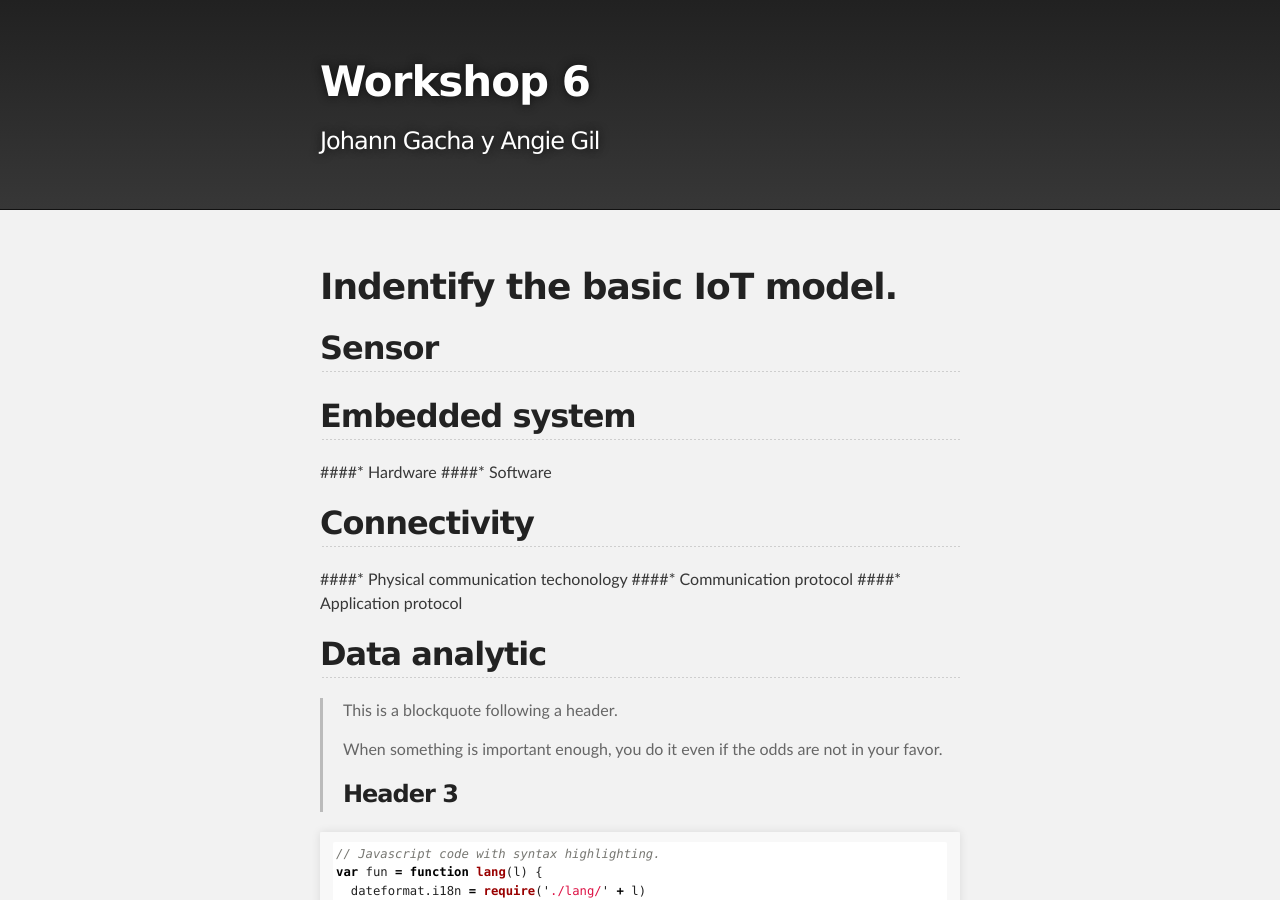
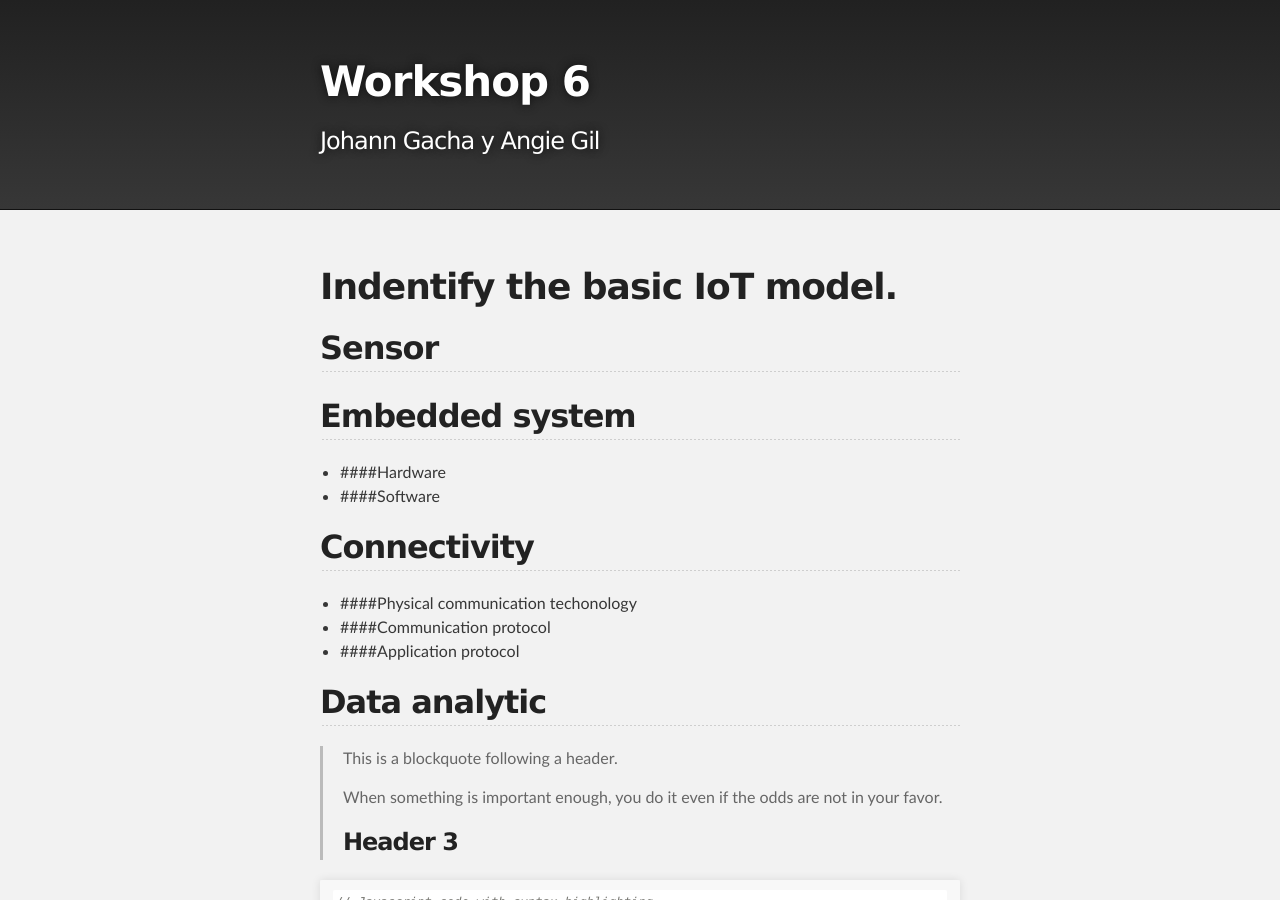
Before and after one commit to AngieGLuque/AngieGLuque.github.io, a Jekyll site: the page built from work.md, in a window 1280 px wide and 900 px high. Built offline with Jekyll 4.4.1, drawn with Linux system fonts in a browser that asks for light colours; our own code applies the rules of GitHub Pages for plain Markdown files.

Commit message:
Update work.md

```diff
--- a/work.md
+++ b/work.md
@@ -8,14 +8,14 @@ layout: default
 
 ## Embedded system
 
-####*   Hardware
-####*   Software
+*   ####Hardware
+*   ####Software
 
 ## Connectivity
 
-####*   Physical communication techonology
-####*   Communication protocol
-####*   Application protocol
+*   ####Physical communication techonology
+*   ####Communication protocol
+*   ####Application protocol
 
 ## Data analytic
 
```
